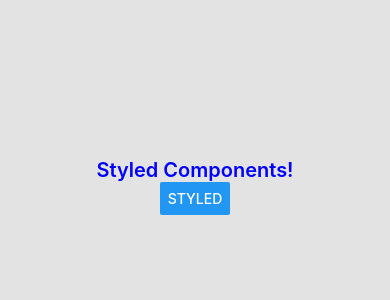
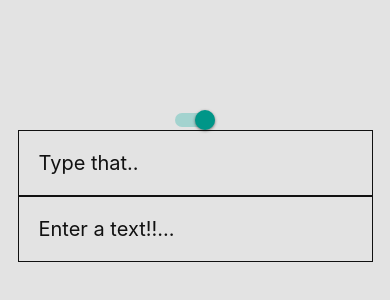
Before and after one commit to 0biglife/Connecty-React-Native-BuildTest, a React Native app: screen / in a window 390 px wide. Shown: the part 236-536 px from the top of the page. Built offline with nearby package versions, Linux system fonts and the light colour scheme.

Commit message:
Dark_Light_Mode

```diff
--- a/src/App.js
+++ b/src/App.js
@@ -1,39 +1,41 @@
-import React from 'react';
+import React, {useState} from 'react';
 import { StatusBar } from 'expo-status-bar';
-import styled, { css } from 'styled-components/native';
+import styled, { ThemeProvider } from 'styled-components/native';
+import Input from './Input';
+import {Switch} from 'react-native';
 
 const Container = styled.View`
     flex: 1;
-    background-color: #e3e3e3;
+    background-color: ${({theme}) => theme.bgColor};
     align-items: center;
     justify-content: center;
 `;
 
-const cssText = css`
-    font-size: 20px;
-    font-weight: 600;
-`;
+const lightTheme = {
+    inputColor: '#111111',
+    inputBorder: '#111111',
+    bgColor: '#e3e3e3',
+};
 
-const StyledText = styled.Text`
-    ${cssText}
-    color: blue;
-`;
-
-const ErrorTst = styled(StyledText)` //styled 상속 받아서 쓰기
-    ${cssText}
-    color: red;
-`;
-
-const StyledButton = styled.Button`
-
-`;
+const darkTheme = {
+    inputColor: '#e3e3e3',
+    inputBorder: '#e3e3e3',
+    bgColor: '#111111',
+};
 
 export default function App() {
+    const [isLight,toggleTheme] = useState(true);
     return (
-      <Container>
-          <StatusBar style="auto" />
-          <StyledText>Styled Components!</StyledText>
-          <StyledButton title="Styled" onPress={() => alert('alert!')} />
-      </Container>
+        <ThemeProvider theme={isLight ? lightTheme : darkTheme}>
+            <Container>
+                <StatusBar style="auto" />
+                <Switch
+                    value={isLight}
+                    onValueChange={isLight => toggleTheme(isLight)}
+                />
+                <Input placeholder="Type that.." />
+                <Input />
+            </Container>
+        </ThemeProvider>
     );
 }
--- /dev/null
+++ b/src/Input.js
@@ -0,0 +1,24 @@
+import React, {useState} from 'react';
+import styled from 'styled-components/native';
+
+const StyledInput = styled.TextInput.attrs(({placeholder, theme}) => ({
+    placeholder: placeholder || "Enter a text!!...",
+    placeholderTextColor: theme.inputColor,
+}))`
+  padding: 20px;
+  font-size: 20px;
+  border: 1px solid ${({theme}) => theme.inputBorder};
+`;
+
+const Input = ({placeholder}) => {
+    const [text, setText] = useState('');
+    return (
+        <StyledInput
+            onChangeText={text => setText(text)}
+            text={text}
+            placeholder={placeholder}
+        />
+    );
+};
+
+export default Input;
```
